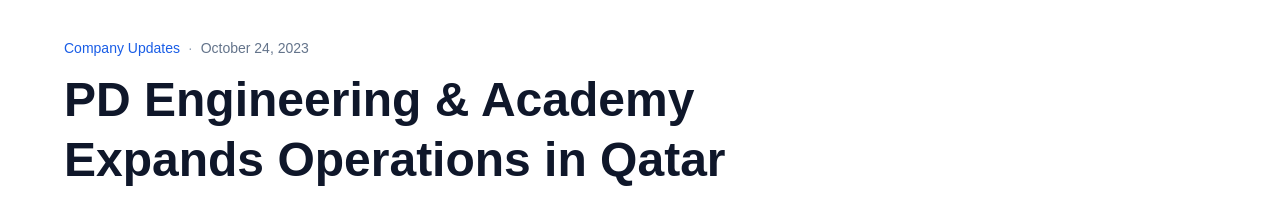
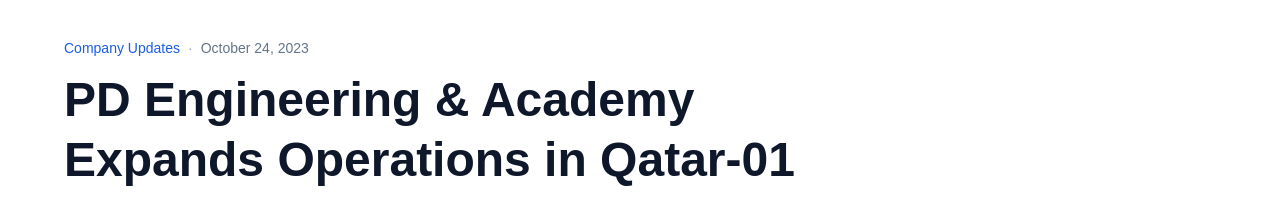
Before and after one commit to VerlixTech/VTW00089---PD-Engineering, a Next.js app: page /news in a window 1280 px wide. Shown: the part 581-789 px from the top of the page. Built offline with nearby package versions, Linux system fonts and the light colour scheme.

Commit message:
BUg fixing home page news section

```diff
--- a/app/layout.tsx
+++ b/app/layout.tsx
@@ -21,7 +21,7 @@
 });
 
 export const metadata: Metadata = {
-  title: "Create Next App",
+  title: "DP Engineering",
   description: "Generated by create next app",
 };
 
--- a/components/news.tsx
+++ b/components/news.tsx
@@ -1,42 +1,23 @@
 import Image from "next/image";
-
-const news = [
-  {
-    image: "/Engine-neatly-shelved-800x450-1 1.svg",
-    title: "Supply, installation and modification",
-    description:
-      "Supply, installation and modification of all civil electro-mechanical fit out projects ( CCC, Arcade)...",
-  },
-  {
-    image: "/Engine-neatly-shelved-800x450-1 1.svg",
-    title: "Supply, installation and modification",
-    description:
-      "Supply, installation and modification of all civil electro-mechanical fit out projects ( CCC, Arcade)...",
-  },
-  {
-    image: "/Engine-neatly-shelved-800x450-1 1.svg",
-    title: "Supply, installation and modification",
-    description:
-      "Supply, installation and modification of all civil electro-mechanical fit out projects ( CCC, Arcade)...",
-  },
-];
+import Link from "next/link";
+import { newsData } from "@/data/newsData";
 
 const News = () => {
+  const latestNews = [...newsData].reverse().slice(0, 3);
+  // const latestNews = newsData.slice(-3);
+
   return (
     <section className="py-10 px-6">
       <div className="max-w-7xl mx-auto text-center">
-        {/* Heading */}
         <h2 className="text-lg md:text-[40px] font-bold mb-4">Latest News</h2>
         <p className="text-gray-600 text-lg md:text-[20px] max-w-2xl mx-auto mb-14">
           Stay updated with our recent projects, workshops, and professional
           training programs.
         </p>
 
-        {/* Cards */}
         <div className="grid grid-cols-1 md:grid-cols-3 gap-8">
-          {news.map((item, index) => (
+          {latestNews.map((item, index) => (
             <div key={index} className="flex flex-col text-left">
-              {/* Image */}
               <div className="relative w-full h-[348px] overflow-hidden mb-4">
                 <Image
                   src={item.image}
@@ -44,27 +25,25 @@
                   fill
                   className="object-cover"
                 />
-                {/* Dark overlay */}
-                    <div className="absolute inset-0 bg-black/40"></div>
-
+                <div className="absolute inset-0 bg-black/40"></div>
               </div>
 
-              {/* Title */}
-              <h3 className="text-lg font-bold mb-2">{item.title}</h3>
+              <h3 className="text-lg font-bold mb-2 mt-4 line-clamp-2">{item.title}</h3>
 
-              {/* Description */}
-              <p className="text-gray-600 text-sm leading-relaxed mb-6">
-                {item.description}
+              <p className="text-gray-600 text-sm leading-relaxed mb-6 line-clamp-3">
+                {item.excerpt}
               </p>
-
-              {/* Read More Button */}
-              <div>
-                <button className="border border-black px-6 py-2 text-sm hover:bg-black hover:text-white transition duration-300">
-                  Read More
-                </button>
-              </div>
             </div>
           ))}
+        </div>
+
+        <div className="flex justify-center">
+          <Link
+            href="/news"
+            className="mt-14 border inline-block text-center border-black px-8 py-2 hover:bg-black hover:text-white transition duration-300 text-base font-semibold tracking-wider"
+          >
+            View More
+          </Link>
         </div>
       </div>
     </section>
--- a/data/newsData.ts
+++ b/data/newsData.ts
@@ -13,7 +13,7 @@
   {
     category: "Company Updates",
     date: "October 24, 2023",
-    title: "PD Engineering & Academy Expands Operations in Qatar",
+    title: "PD Engineering & Academy Expands Operations in Qatar-01",
     image: "/News01.svg",
     imageCaption: "PROJECT: DOHA TOWER PHASE II",
     excerpt:
@@ -25,7 +25,7 @@
   {
     category: "Training Programs",
     date: "November 10, 2023",
-    title: "New HVAC Training Module Launched for 2024",
+    title: "PD Engineering & Academy Expands Operations in Qatar-02",
     image: "/News01.svg",
     excerpt:
       "PD Academy introduces a new modular HVAC training framework designed by industry experts to meet the growing demand for certified HVAC professionals across the region.",
@@ -36,7 +36,19 @@
   {
     category: "Projects",
     date: "December 5, 2023",
-    title: "Successful Completion of Sayura Beach Hotel MEP Works",
+    title: "PD Engineering & Academy Expands Operations in Qatar-03",
+    image: "/News01.svg",
+    imageCaption: "PROJECT: SAYURA BEACH HOTEL",
+    excerpt:
+      "PD Engineering successfully completed the full MEP fit-out for Sayura Beach Hotel, delivering high-efficiency chiller systems and industrial kitchen ventilation solutions tailored for coastal environments.",
+    fullContent:
+      "The project presented unique engineering challenges due to its proximity to the ocean, requiring corrosion-resistant materials and specialized installation techniques. Our team delivered the project ahead of schedule, and the hotel has since reported a 22% reduction in energy consumption compared to similar properties, a testament to our commitment to sustainable engineering.",
+    slug: "sayura-beach-hotel-completion",
+  },
+  {
+    category: "Projects",
+    date: "December 5, 2023",
+    title: "PD Engineering & Academy Expands Operations in Qatar-04",
     image: "/News01.svg",
     imageCaption: "PROJECT: SAYURA BEACH HOTEL",
     excerpt:
```
